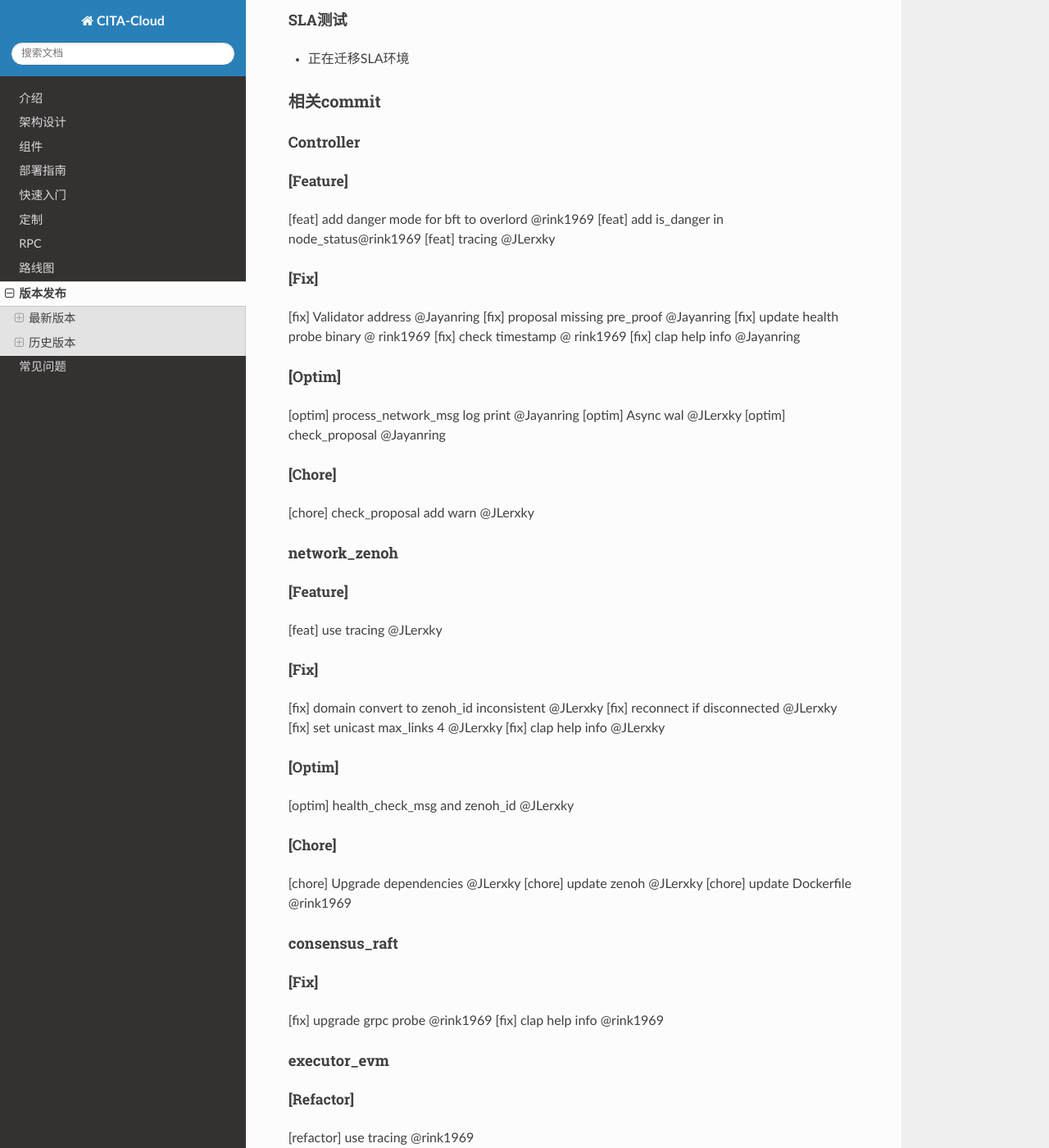
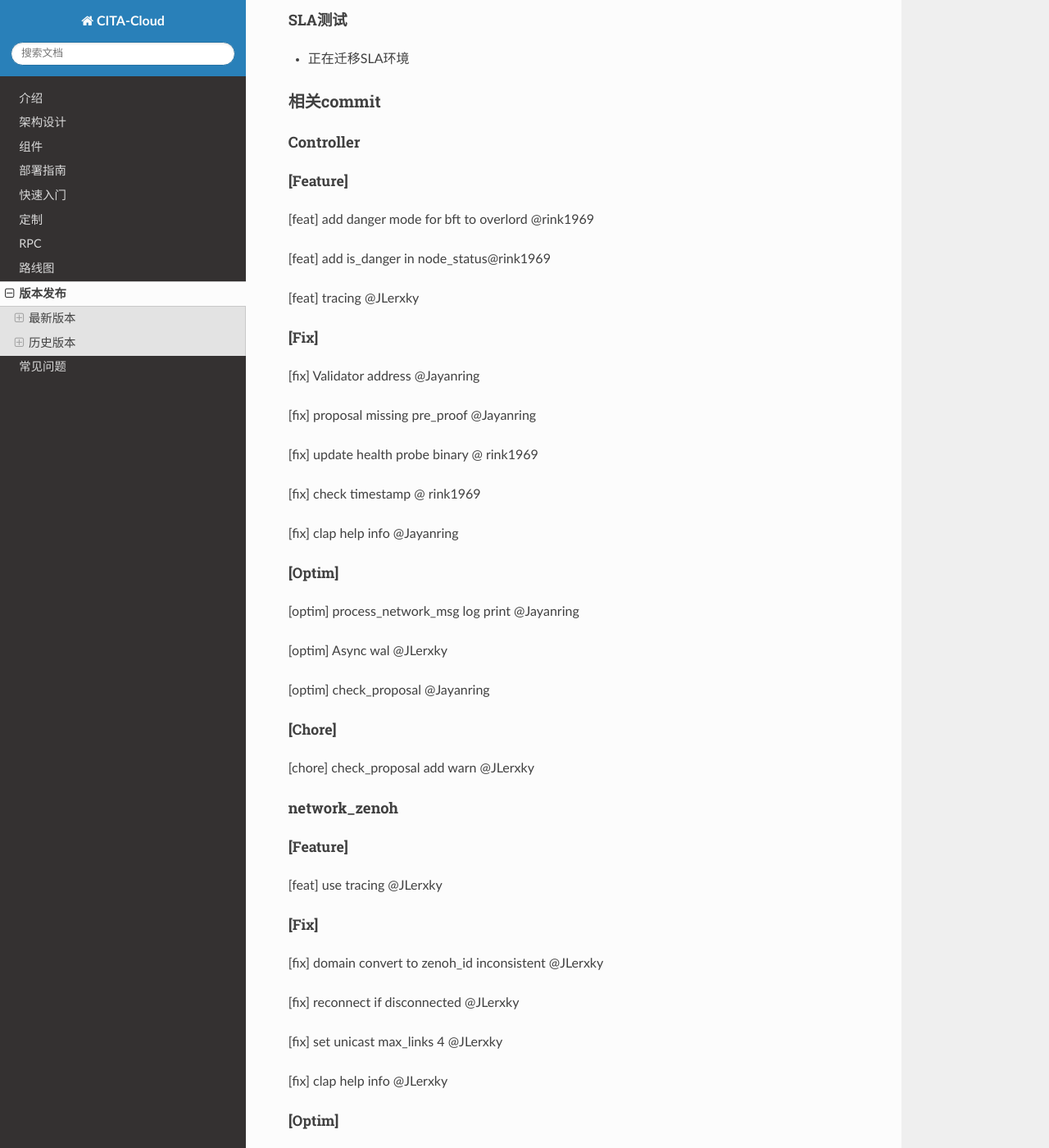
Before and after one commit to cita-cloud/docs, a Sphinx documentation site: the page built from source/release.md, in a window 1280 px wide and 1400 px high, scrolled down 1183 px. Shown: the whole window at 82% size. Built offline with Sphinx 7.4.7 and the Read the Docs theme 2.0.0, drawn with Linux system fonts in a browser that asks for light colours; some of the changed text lies outside the part shown.

Commit message:
chore: update doc for v6.6.4

```diff
--- a/source/release.md
+++ b/source/release.md
@@ -45,17 +45,25 @@
 #### Controller
 ##### [Feature]
 [feat] add danger mode for bft to overlord @rink1969
+
 [feat] add is_danger in node_status@rink1969
+
 [feat] tracing @JLerxky
 ##### [Fix]
 [fix] Validator address @Jayanring
+
 [fix] proposal missing pre_proof @Jayanring
+
 [fix] update health probe binary @ rink1969
+
 [fix] check timestamp @ rink1969
+
 [fix] clap help info @Jayanring
-#### [Optim]
+##### [Optim]
 [optim] process_network_msg log print @Jayanring
+
 [optim] Async wal @JLerxky
+
 [optim] check_proposal @Jayanring
 ##### [Chore]
 [chore] check_proposal add warn @JLerxky
@@ -64,36 +72,47 @@
 [feat] use tracing @JLerxky
 ##### [Fix]
 [fix] domain convert to zenoh_id inconsistent @JLerxky
+
 [fix] reconnect if disconnected @JLerxky
+
 [fix] set unicast max_links 4 @JLerxky
+
 [fix] clap help info @JLerxky
 ##### [Optim]
 [optim] health_check_msg and zenoh_id @JLerxky
 ##### [Chore]
 [chore] Upgrade dependencies @JLerxky
+
 [chore] update zenoh @JLerxky
+
 [chore] update Dockerfile @rink1969
 #### consensus_raft
 ##### [Fix]
 [fix] upgrade grpc probe @rink1969
+
 [fix] clap help info @rink1969
 #### executor_evm
 ##### [Refactor]
 [refactor] use tracing @rink1969
 ##### [Fix]
 [fix] tracer init @JLerxky
+
 [fix] upgrade grpc probe @rink1969
+
 [fix] clap help info @Jayanring
 #### crypto_eth
 ##### [Feat]
 [feat] trace  @Jayanring
 ##### [Fix]
-[fix] upgrade grpc probe  @rink1969
+[fix] upgrade grpc probe @rink1969
+
 [fix] clap help info @Jayanring
 #### crypto_sm
 ##### [Fix]
 [fix] Tracing @Jayanring
+
 [fix] upgrade grpc probe @rink1969
+
 [fix] clap help info @Jayanring
 ##### [Chore]
 [chore] update deps @Jayanring
@@ -102,6 +121,7 @@
 [feat] trace @Jayanring
 ##### [Fix]
 [fix] upgrade grpc probe @rink1969
+
 [fix] clap help info @Jayanring
 #### cita_cloud_proto
 ##### [Feature]
@@ -109,19 +129,24 @@
 #### cloud-common-rs
 ##### [Feature]
 [feat] Async wal @JLerxky
+
 [feat] Tracer  @JLerxky
 ##### [Refactor]
 [refactor] metrics @Jayanring
 #### cloud-config
 ##### [Fix]
 [fix] Host aliases   @JLerxky
+
 [fix] search @JLerxky
+
 [fix] add disable-metrics in env-dev and env-k8s @Jayanring
 ##### [Feature]
 [feat] tracing @JLerxky
+
 [feat] Add is danger  @rink1969
 ##### [Chore]
 [chore] rm node-log @JLerxky
+
 [chore] mnt timezone file @Jayanring
 #### cloud-cli
 ##### [Optim]
@@ -216,6 +241,7 @@
 #### cloud-cli
 ##### [Feature]
 [feat] get node status@Jayanring
+
 [feat] rpc request timeout@Jayanring
 ##### [Chore]
 [chore] use cloud-common-rs@Jayanring
```
